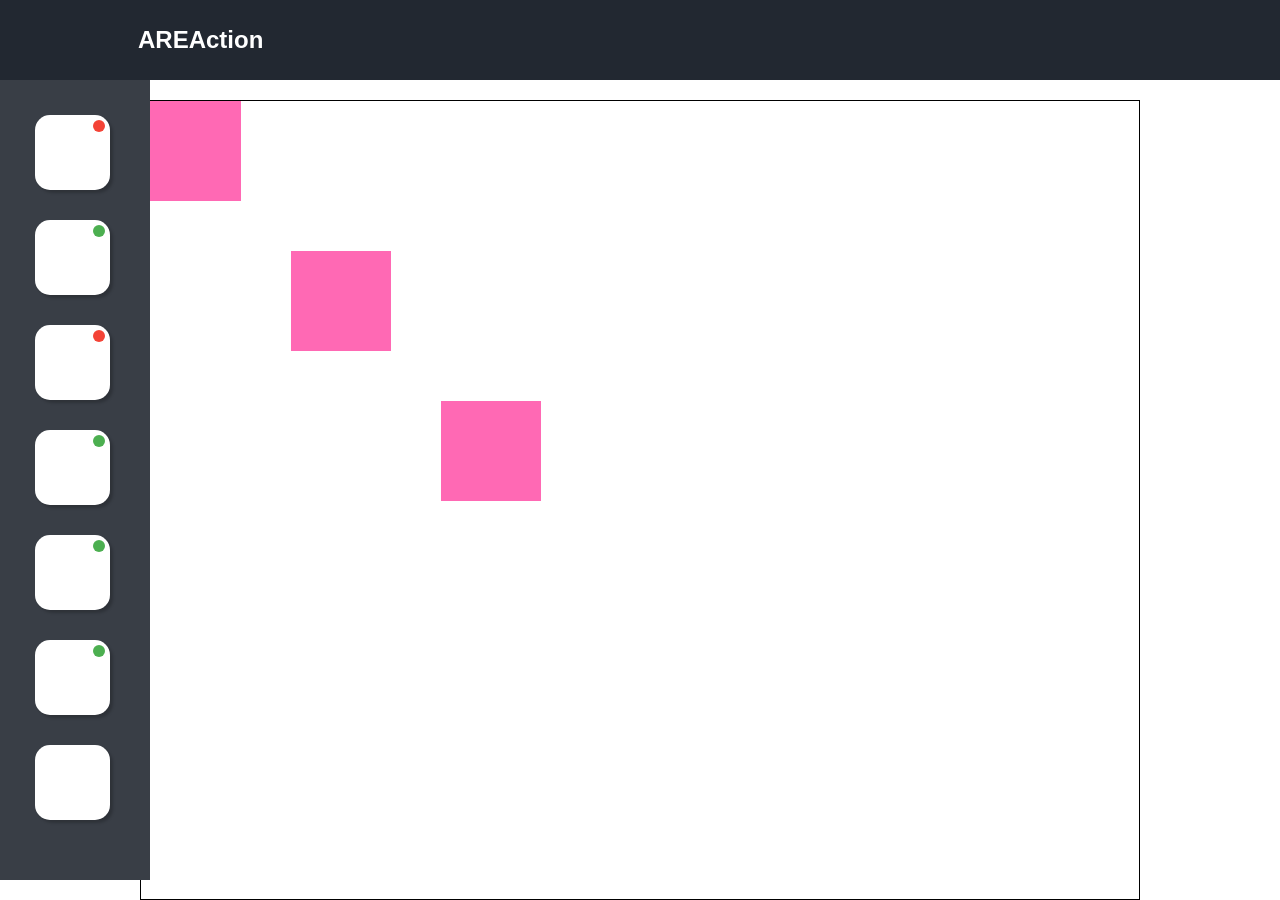
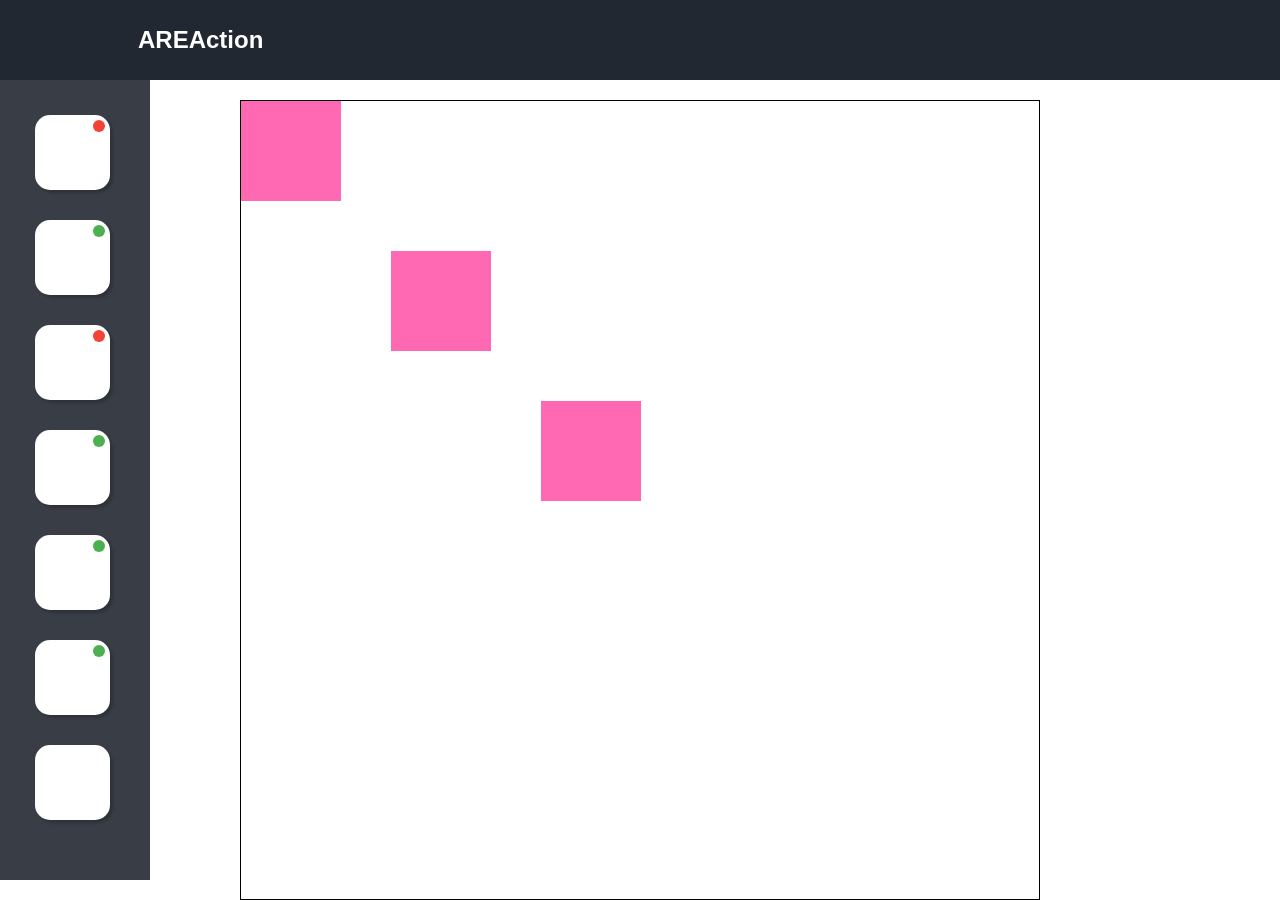
Before and after one commit to VictorHarri-Chal/AREA, a React (Create React App) app in the folder web/: page /dashboard in a window 1280 px wide. Built offline with nearby package versions, Linux system fonts and the light colour scheme; some icons are missing.

Commit message:
[FIX] hotfix collision playground

```diff
--- a/web/src/components/Playground/PlaygroundElements.js
+++ b/web/src/components/Playground/PlaygroundElements.js
@@ -5,7 +5,7 @@ export const PlaygroundMain = styled.div`
     place-items: center;
     margin: 0 auto;
     width: 90%;
-    max-width: 1000px;
+    max-width: 800px;
     height: 800px;
     margin-top: 20px;
 `;
@@ -13,7 +13,7 @@ export const PlaygroundMain = styled.div`
 export const PlaygroundContainer = styled.div`
     position: relative;
     border: 1px solid black;
-    width: 1000px;
+    width: 800px;
     height: 800px;
     overflow: hidden;
 `;
```
